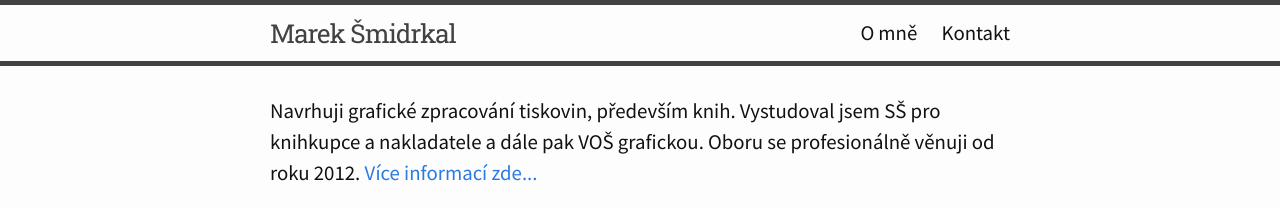
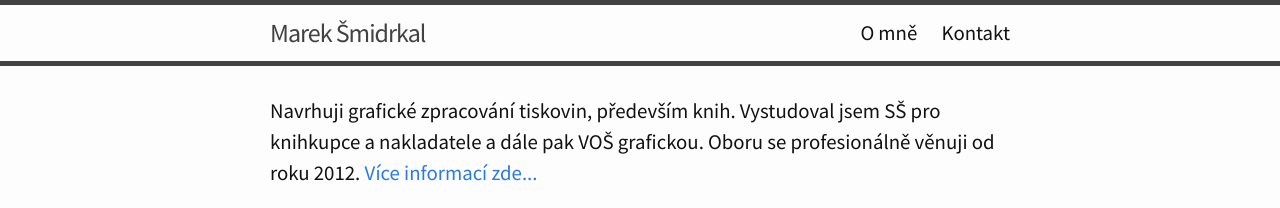
Before and after one commit to shm1ck/my-first-repo.github.io, a Jekyll site: the page built from index.html, in a window 1280 px wide. Shown: the top 208 px of the page. Built offline with Jekyll 4.4.1, drawn with Linux system fonts in a browser that asks for light colours; some web fonts are replaced.

Commit message:
Update _layout.scss

```diff
--- a/_sass/_layout.scss
+++ b/_sass/_layout.scss
@@ -18,7 +18,6 @@
     letter-spacing: -1px;
     margin-bottom: 0;
     float: left;
-    font-family: 'Roboto Slab', serif;
 
     &,
     &:visited {
```
